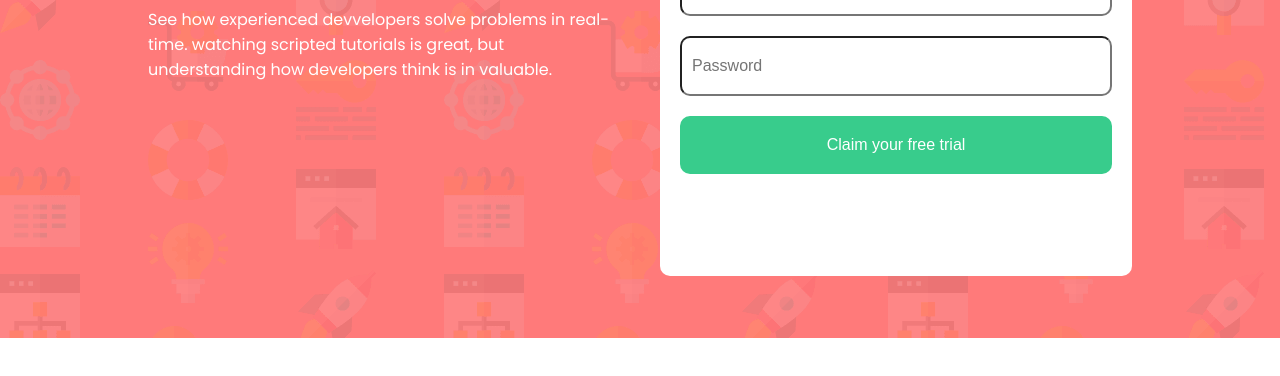
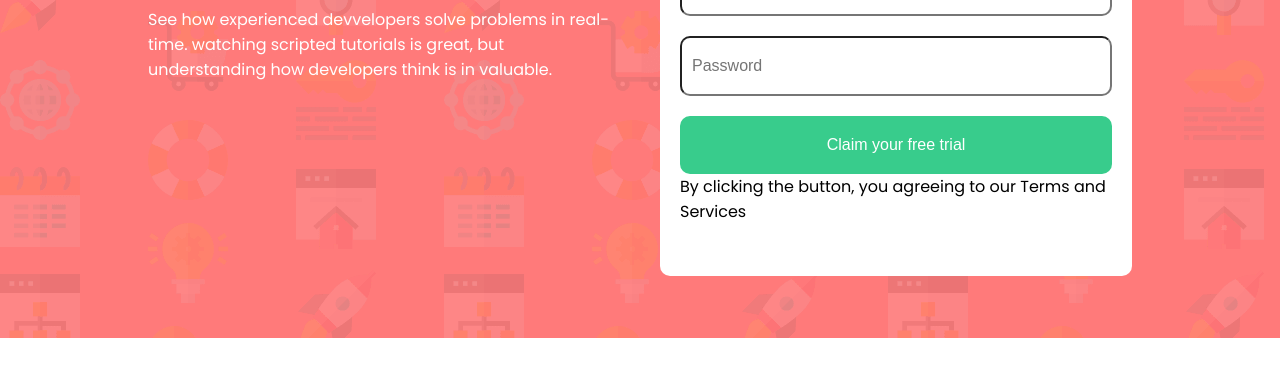
Before and after one commit to IsmailMuhammed2019/responsiveness_and_media_queries, a plain HTML site: page index.html in a window 1280 px wide. Shown: the part 462-838 px from the top of the page. Drawn offline with Linux system fonts and the light colour scheme.

Commit message:
add the bottom text

```diff
--- a/index.html
+++ b/index.html
@@ -63,6 +63,10 @@
                   Claim your free trial
                 </button>
               </form>
+              <p class="lastp">
+                By clicking the button, you agreeing to our
+                <span>Terms and Services</span>
+              </p>
             </div>
           </div>
         </div>
```
